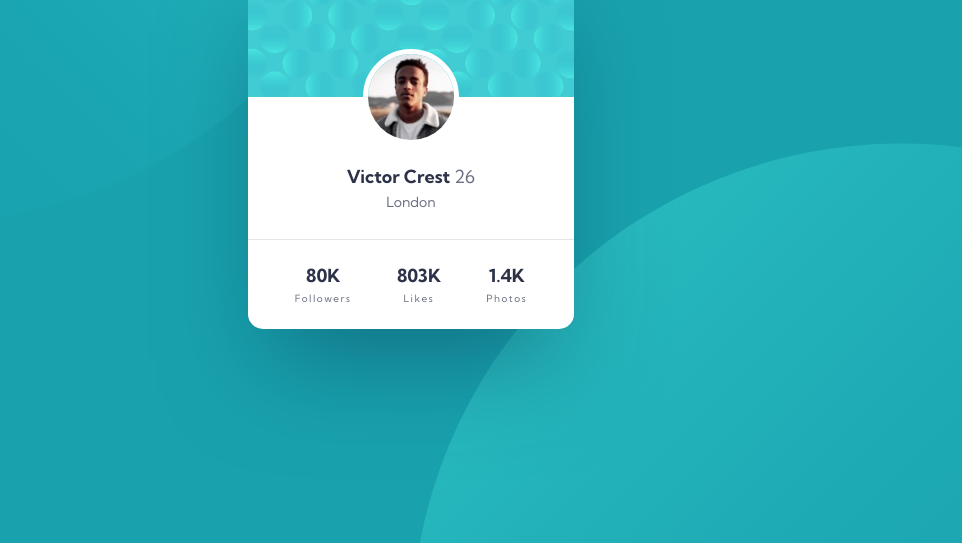
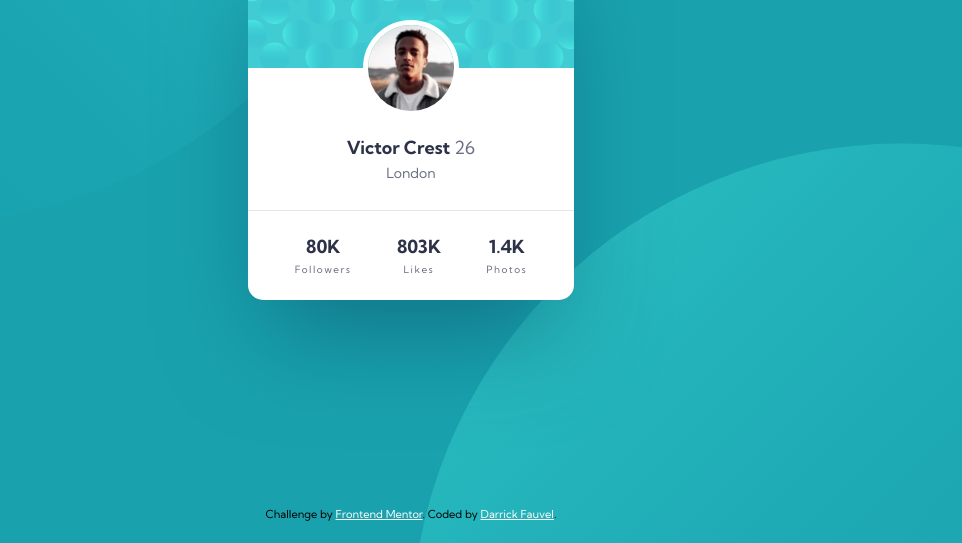
Before and after one commit to DarrickFauvel/fem08-profile-card-component, a website: page index.html in a window 1280 px wide. Shown: the part 257-800 px from the top of the page, without its empty margins (229-1191 px from the left). Drawn offline with Linux system fonts and the light colour scheme.

Commit message:
Show attribution

```diff
--- a/css/style.css
+++ b/css/style.css
@@ -163,8 +163,8 @@ body {
 
 /* Footer */
 .attribution {
-  display: none;
-  font-size: 11px;
+  font-size: 1.1rem;
+  margin-block: 2em;
   text-align: center;
   margin-block: 2em;
 }
```
